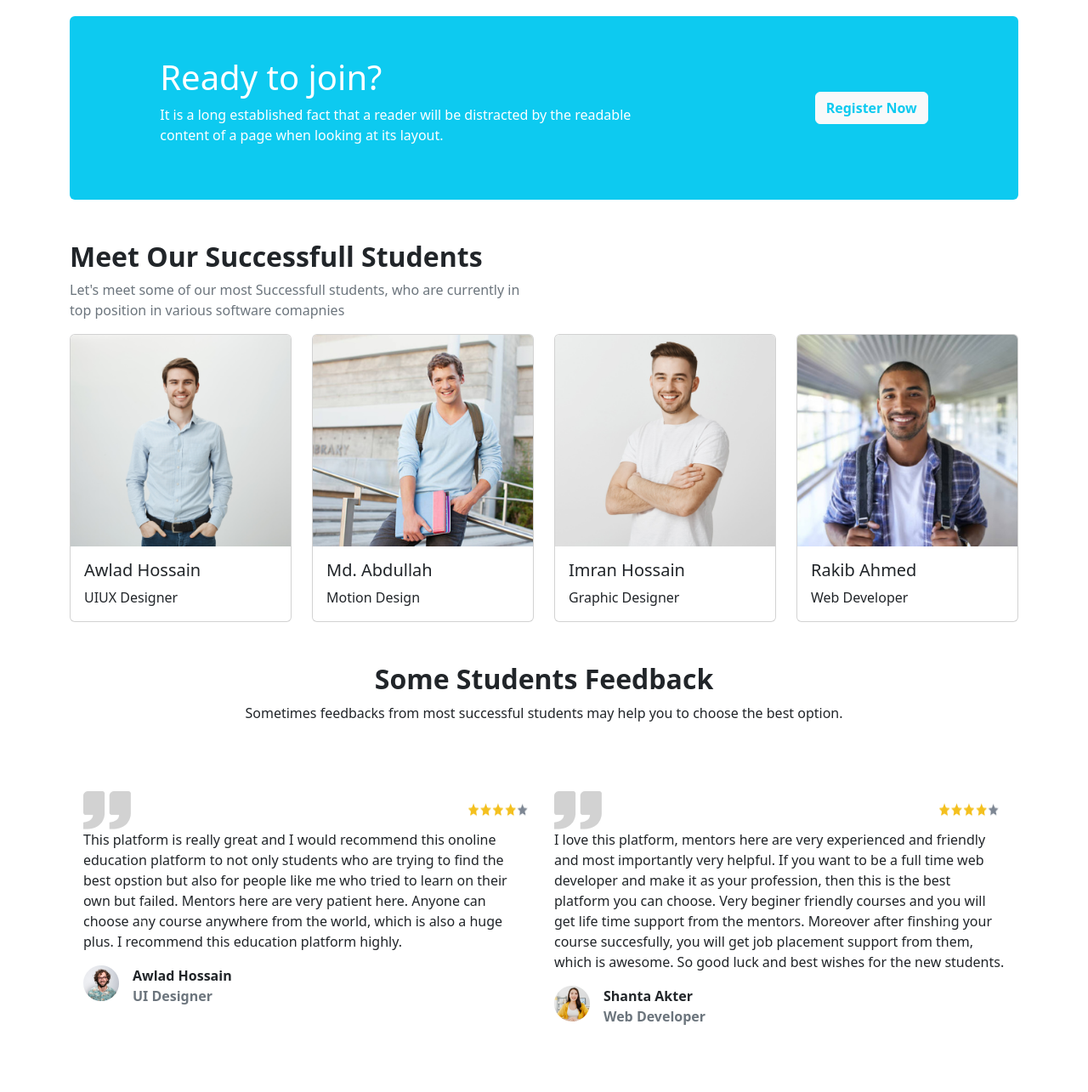
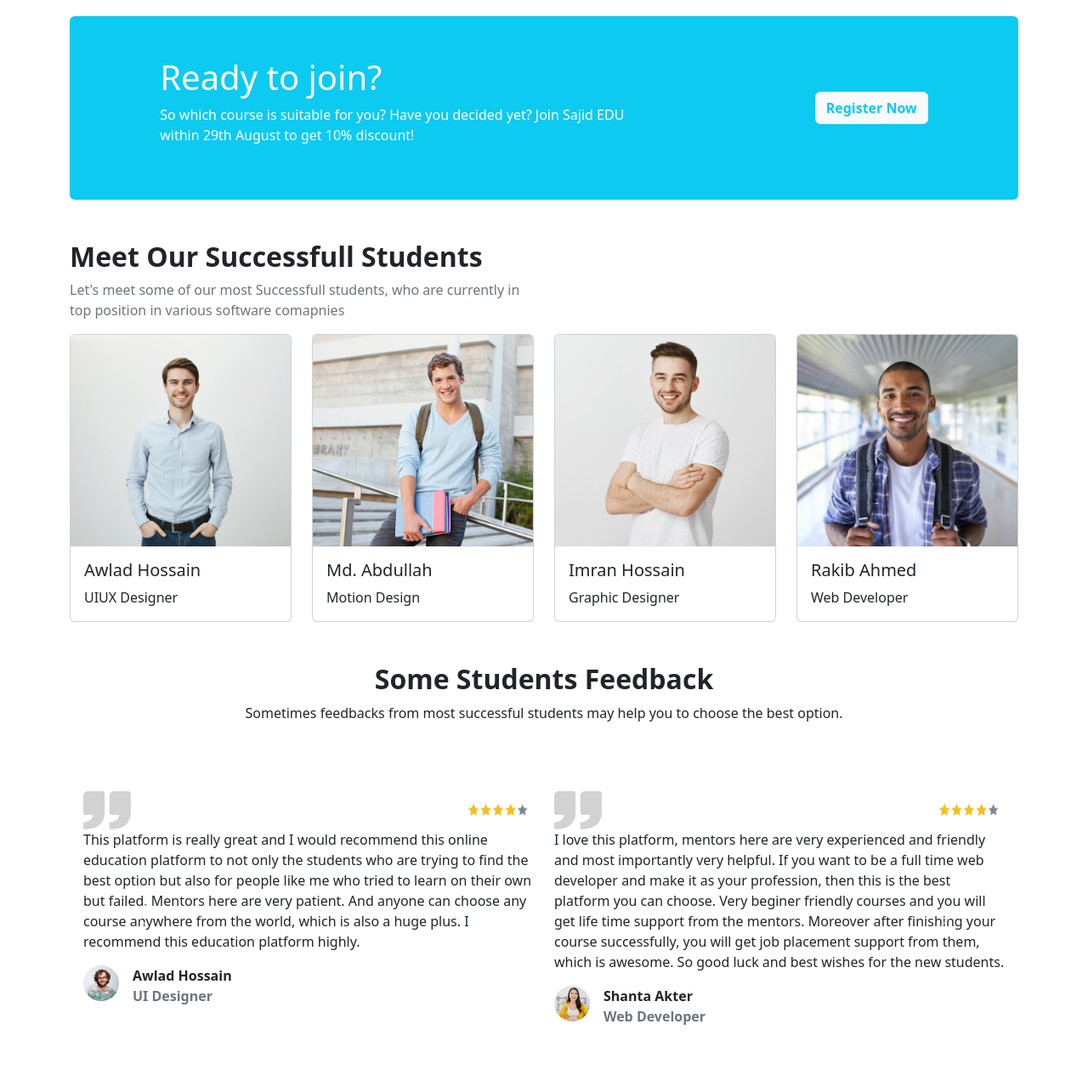
Before and after one commit to sadiq1020/assignment-three, a plain HTML site: page index.html in a window 1280 px wide. Shown: the part 2220-3505 px from the top of the page at 85% size. Drawn offline with nearby package versions, Linux system fonts and the light colour scheme.

Commit message:
final repaired

```diff
--- a/index.html
+++ b/index.html
@@ -58,7 +58,7 @@
                             <a class="nav-link" href="#faq">FAQ</a>
                         </li>
                         <li class="nav-item">
-                            <a class="nav-link">About us</a>
+                            <a class="nav-link" href="#">About us</a>
                         </li>
                         </ul>
                         <form class="d-flex" role="search">
@@ -258,10 +258,8 @@
                 class="bg-info py-5 d-flex flex-column flex-md-column flex-lg-row justify-content-around align-items-center rounded">
                 <div class="w-50">
                     <h1 class="text-white">Ready to join?</h1>
-                    <p class="text-white">It is a long established fact that a reader will be distracted by the readable
-                        content of a
-                        page
-                        when looking at its layout.</p>
+                    <p class="text-white">So which course is suitable for you? Have you decided yet? Join Sajid EDU
+                        within 29th August to get 10% discount!</p>
                 </div>
                 <div>
                     <button type="button" class="btn btn-light text-info" data-bs-toggle="modal"
@@ -387,10 +385,10 @@
                                     <img src="./images/stars.png" alt="">
                                 </div>
                                 <p>
-                                    This platform is really great and I would recommend this onoline education platform
-                                    to not only students who are trying to find the best opstion but also for people
-                                    like me who tried to learn on their own but failed. Mentors here are very patient
-                                    here. Anyone can choose any course anywhere from the world, which is also a huge
+                                    This platform is really great and I would recommend this online education platform
+                                    to not only the students who are trying to find the best option but also for people
+                                    like me who tried to learn on their own but failed. Mentors here are very patient.
+                                    And anyone can choose any course anywhere from the world, which is also a huge
                                     plus. I recommend this education platform highly.
                                 </p>
                                 <div class="d-flex justify-content-start">
@@ -412,7 +410,7 @@
                                     importantly very helpful. If you want to be a full time web developer and make it as
                                     your profession, then this is the best platform you can choose. Very beginer
                                     friendly courses and you will get life time support from the mentors. Moreover after
-                                    finshing your course succesfully, you will get job placement support from them,
+                                    finishing your course successfully, you will get job placement support from them,
                                     which is awesome. So good luck and best wishes for the new students.
                                 </p>
                                 <div class="d-flex justify-content-start">
```
